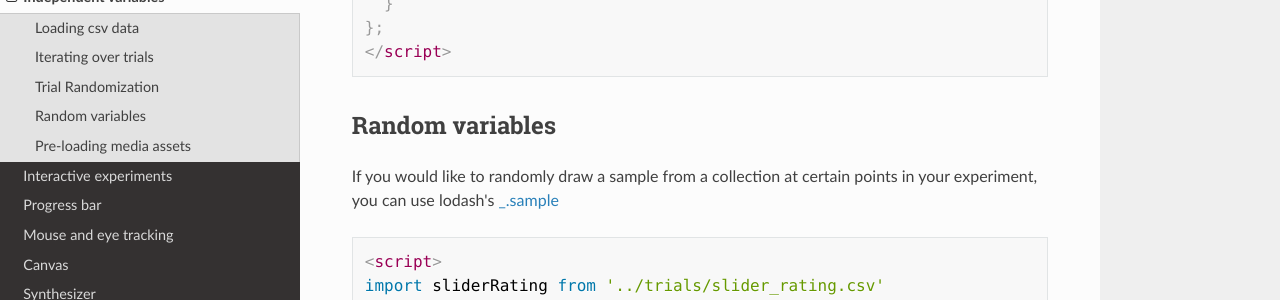
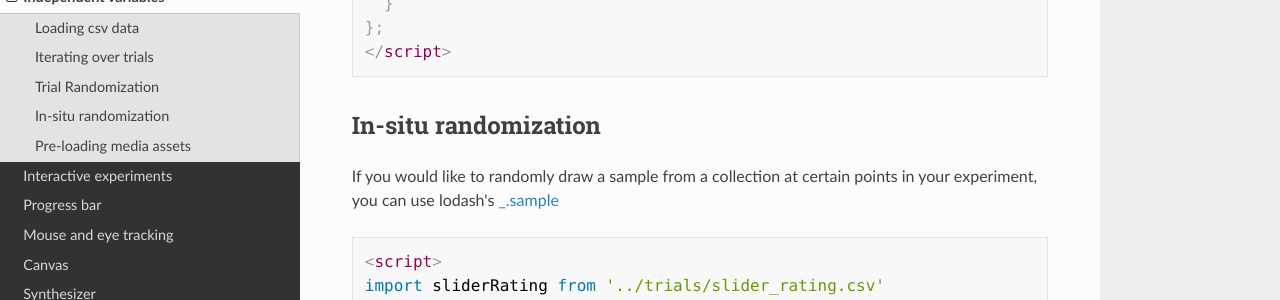
Before and after one commit to magpie-ea/magpie-v3-docs, an MkDocs documentation site: the page built from docs/01_designing_experiments/02_independent_variables.md, in a window 1280 px wide and 900 px high, scrolled down 3076 px. Shown: the part 151-451 px from the top of the window. Built offline with MkDocs 1.6.1, drawn with Linux system fonts in a browser that asks for light colours.

Commit message:
Independent variables: Random variables -> In-situ randomization

````diff
--- a/docs/01_designing_experiments/02_independent_variables.md
+++ b/docs/01_designing_experiments/02_independent_variables.md
@@ -128,7 +128,7 @@ export default {
 </script>
 ```
 
-## Random variables
+## In-situ randomization
 If you would like to randomly draw a sample from a collection at certain points in your experiment, you can use
 lodash's [_.sample](https://lodash.com/docs/4.17.15#sample)
 
````
